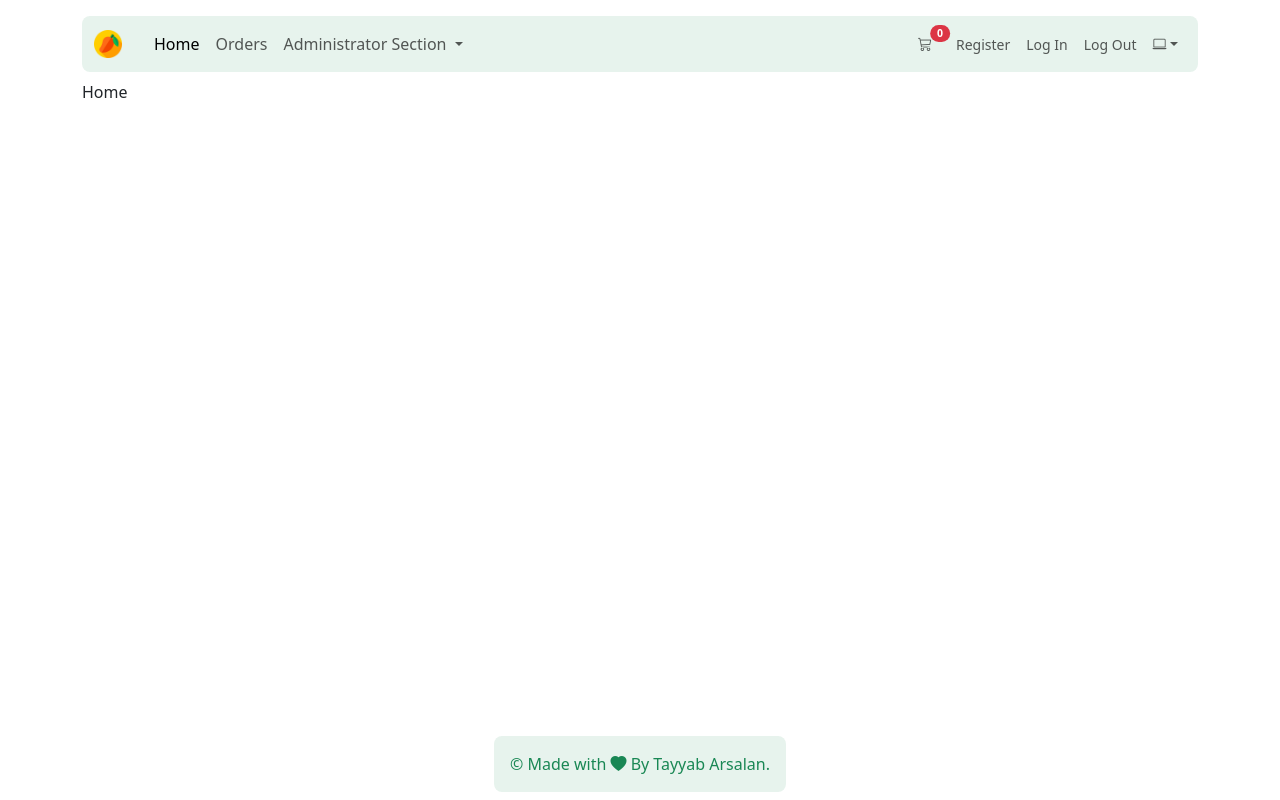
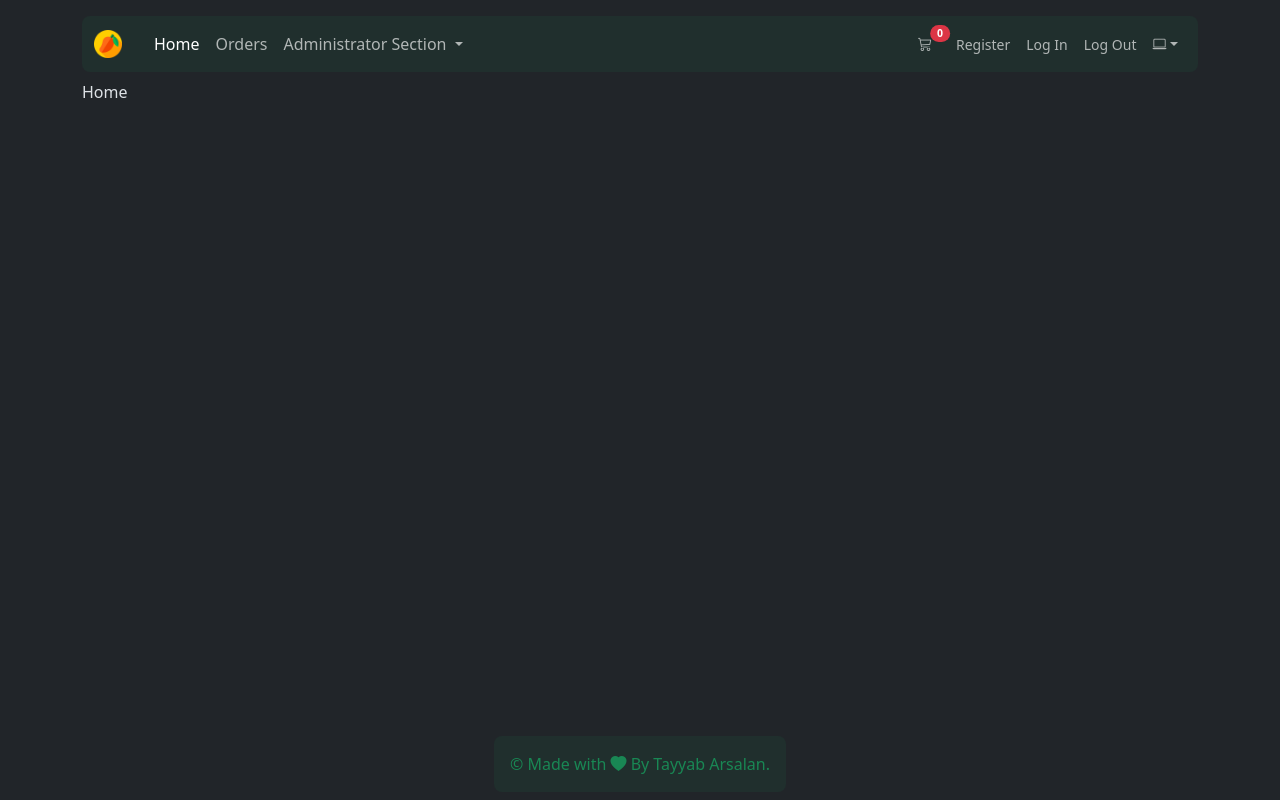
Before and after one commit to TAYYAB-BUKC/Vue---Mango-Fusion, a Vue app in the folder vue-mango-fusion/: page / in a window 1280 px wide. Built offline with nearby package versions, Linux system fonts and the light colour scheme.

Commit message:
ThemeStore persistance implementation added.

```diff
--- a/vue-mango-fusion/src/main.js
+++ b/vue-mango-fusion/src/main.js
@@ -6,10 +6,21 @@ import 'bootstrap/dist/js/bootstrap.bundle.js'
 import 'bootstrap-icons/font/bootstrap-icons.css'
 import App from './App.vue'
 import router from './router/routes'
+import piniaPluginPersistedstate from 'pinia-plugin-persistedstate'
+import { useThemeStore } from './stores/themeStore'
 
 const app = createApp(App);
 
-app.use(createPinia());
+const pinia = createPinia();
+pinia.use(piniaPluginPersistedstate);
+app.use(pinia);
+
 app.use(router);
 
+const themeStore = useThemeStore();
+
+if(themeStore.theme){
+    document.body.setAttribute('data-bs-theme', themeStore.theme);
+}
+
 app.mount('#app');
--- a/vue-mango-fusion/src/stores/themeStore.js
+++ b/vue-mango-fusion/src/stores/themeStore.js
@@ -14,4 +14,4 @@ export const useThemeStore = defineStore('ThemeStore', () => {
         theme,
         setTheme
     }
-});
+}, { persist: true });
```
